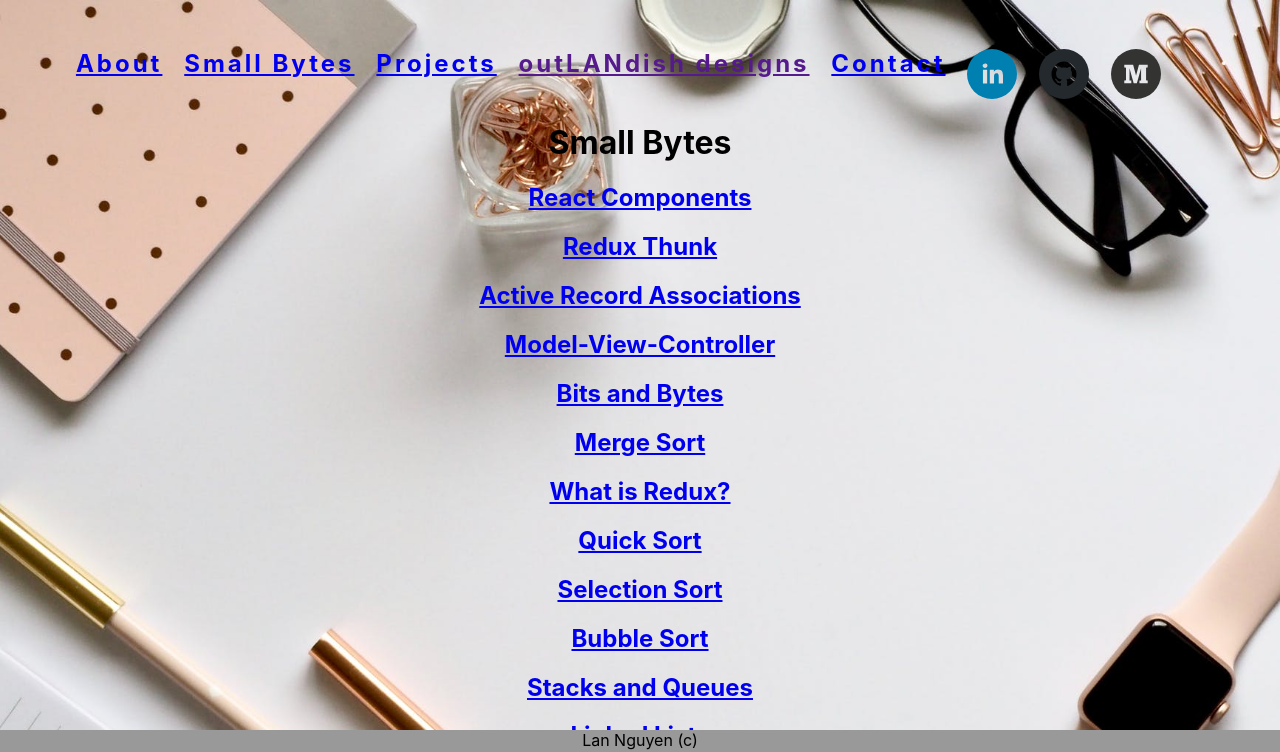
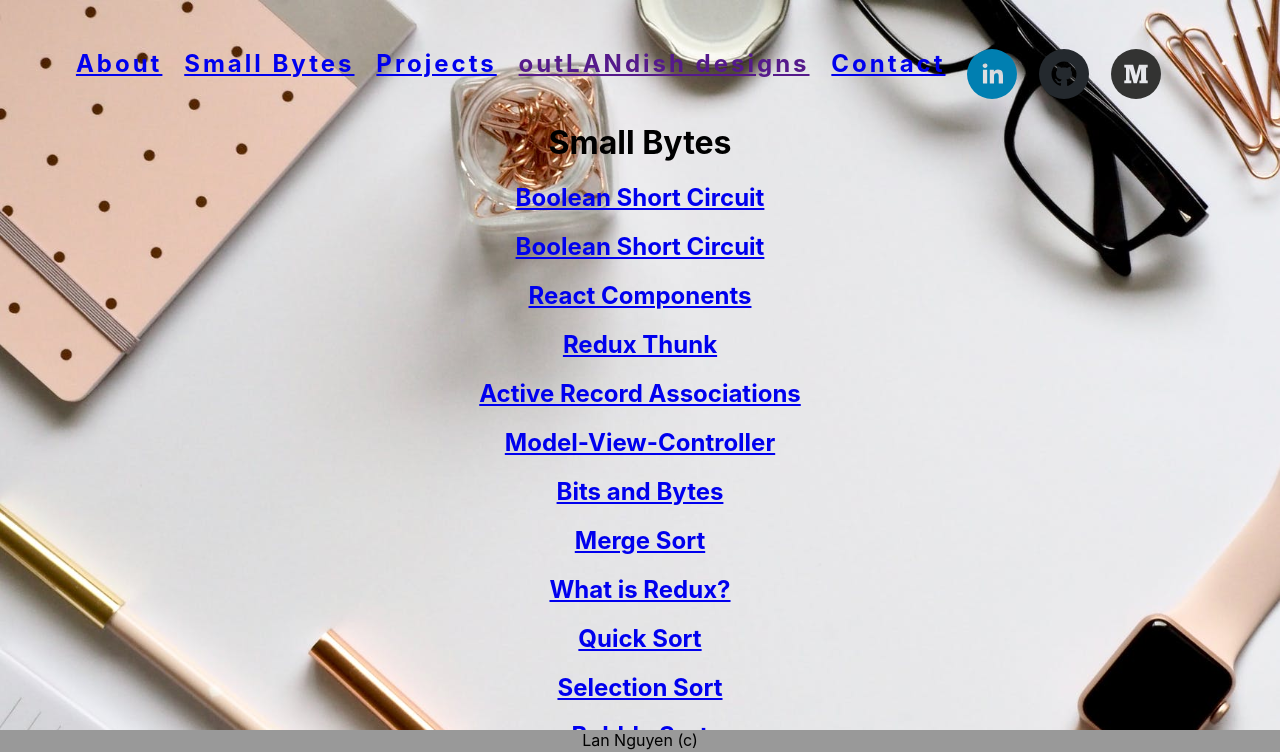
Before and after one commit to nguyenlan13/portfolio, a React (Create React App) app: page /blog in a window 1280 px wide. Shown: the top 752 px of the page. Built offline with nearby package versions, Linux system fonts and the light colour scheme.

Commit message:
add blog

```diff
--- a/src/Components/Blogs/Blog.js
+++ b/src/Components/Blogs/Blog.js
@@ -4,6 +4,8 @@ function Blog() {
   return (
     <div>
       <h1>Small Bytes</h1>
+        <h2><a href="https://nguyenlan13.github.io/boolean_short_circuit">Boolean Short Circuit</a></h2>
+        <h2><a href="https://nguyenlan13.github.io/boolean_short_circuit">Boolean Short Circuit</a></h2>
         <h2><a href="https://nguyenlan13.github.io/react_components">React Components</a></h2>
         <h2><a href="https://nguyenlan13.github.io/redux_thunk">Redux Thunk</a></h2>
         <h2><a href="https://nguyenlan13.github.io/active_record_associations">Active Record Associations</a></h2>
```
